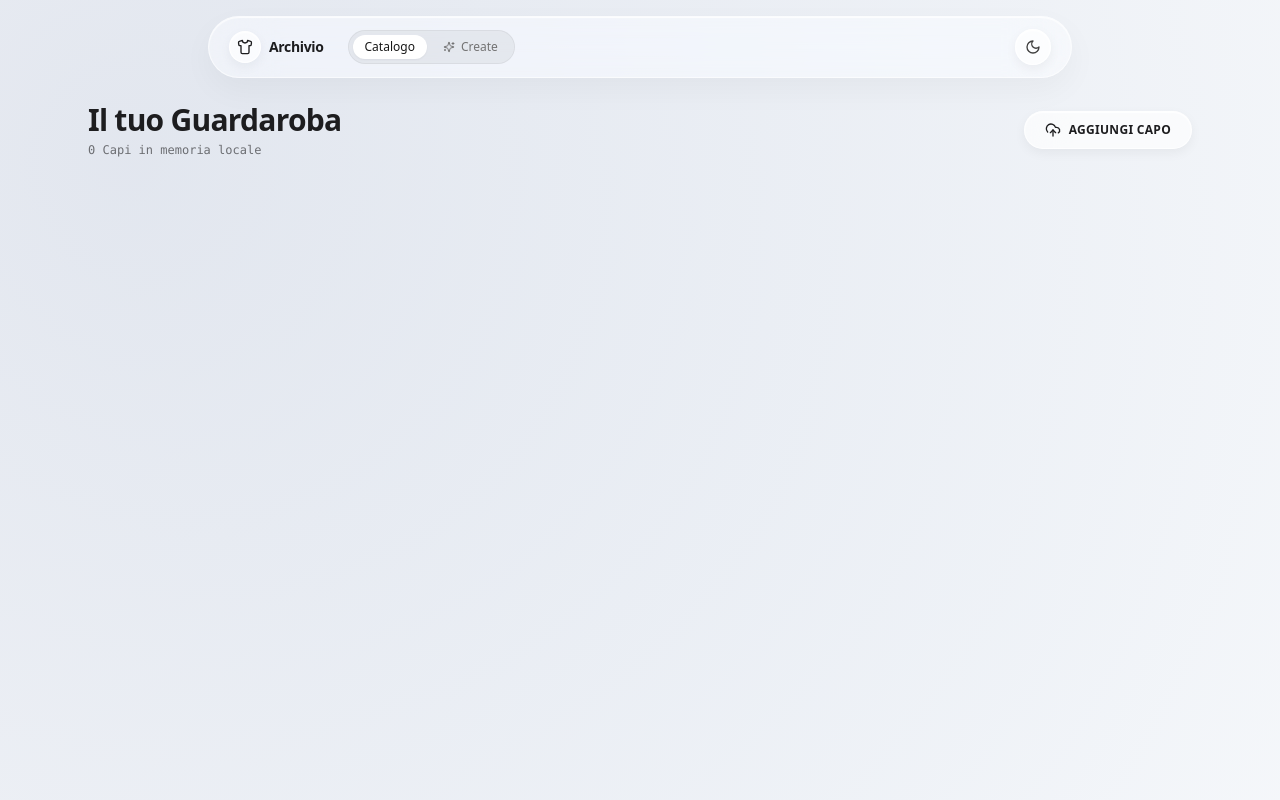
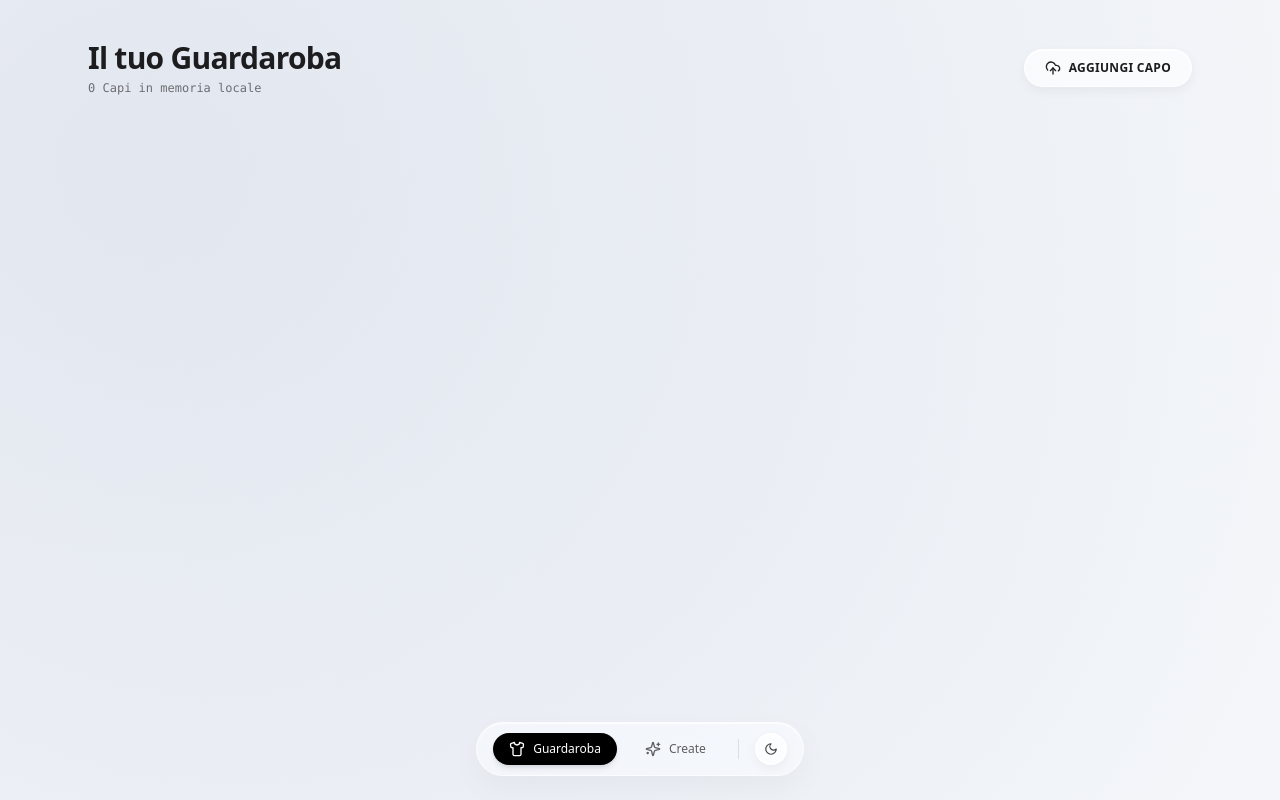
Before and after one commit to zjncoo/clotho, a Next.js app: page / in a window 1280 px wide. Built offline with nearby package versions, Linux system fonts and the light colour scheme.

Commit message:
Refactor Navbar component layout and styles

```diff
--- a/components/Navbar.tsx
+++ b/components/Navbar.tsx
@@ -10,49 +10,42 @@ export default function Navbar() {
   const { theme, toggleTheme } = useTheme();
 
   return (
-    <header className="sticky top-4 z-50 max-w-4xl mx-auto px-4">
-      <nav className="liquid-glass rounded-full px-5 py-3 flex items-center justify-between transition-all duration-300">
-        <div className="flex items-center gap-6">
-          <Link href="/" className="font-semibold text-sm tracking-tight flex items-center gap-2">
-            <div className="w-8 h-8 rounded-full liquid-control flex items-center justify-center">
+    <div className="fixed bottom-6 inset-x-0 z-50 flex justify-center px-4 pointer-events-none">
+      <nav className="liquid-glass pointer-events-auto rounded-full px-4 py-2.5 flex items-center gap-3 shadow-2xl border border-white/20 dark:border-white/10">
+        <Link
+          href="/"
+          className={`px-4 py-2 text-xs font-medium rounded-full transition-all flex items-center gap-2 ${
+            pathname === '/'
+              ? 'bg-black text-white dark:bg-white dark:text-black shadow-md'
+              : 'opacity-70 hover:opacity-100'
+          }`}
+        >
           <Shirt className="w-4 h-4" />
-            </div>
-            <span>Archivio</span>
+          <span>Guardaroba</span>
         </Link>
 
-          <div className="flex items-center gap-1 bg-black/5 dark:bg-white/5 p-1 rounded-full border border-black/5 dark:border-white/5">
         <Link
-              href="/"
-              className={`px-3 py-1 text-xs font-medium rounded-full transition-all ${
-                pathname === '/'
-                  ? 'bg-white dark:bg-neutral-800 shadow-sm text-neutral-900 dark:text-white'
-                  : 'text-neutral-500 hover:text-neutral-900 dark:hover:text-white'
+          href="/create"
+          className={`px-4 py-2 text-xs font-medium rounded-full transition-all flex items-center gap-2 ${
+            pathname === '/create'
+              ? 'bg-black text-white dark:bg-white dark:text-black shadow-md'
+              : 'opacity-70 hover:opacity-100'
           }`}
         >
-              Catalogo
-            </Link>
-            <Link
-              href="/create"
-              className={`px-3 py-1 text-xs font-medium rounded-full transition-all flex items-center gap-1.5 ${
-                pathname === '/create'
-                  ? 'bg-white dark:bg-neutral-800 shadow-sm text-neutral-900 dark:text-white'
-                  : 'text-neutral-500 hover:text-neutral-900 dark:hover:text-white'
-              }`}
-            >
-              <Sparkles className="w-3 h-3" />
+          <Sparkles className="w-4 h-4" />
           <span>Create</span>
         </Link>
-          </div>
-        </div>
+
+        <div className="w-[1px] h-5 bg-black/10 dark:bg-white/10 mx-1" />
 
         <button
           onClick={toggleTheme}
-          aria-label="Cambia tema"
-          className="w-9 h-9 rounded-full liquid-control flex items-center justify-center text-neutral-700 dark:text-neutral-200"
+          aria-label="Toggle tema"
+          className="w-8 h-8 rounded-full liquid-control flex items-center justify-center text-neutral-700 dark:text-neutral-200"
         >
-          {theme === 'dark' ? <Sun className="w-4 h-4" /> : <Moon className="w-4 h-4" />}
+          {theme === 'dark' ? <Sun className="w-3.5 h-3.5" /> : <Moon className="w-3.5 h-3.5" />}
         </button>
       </nav>
-    </header>
+    </div>
   );
 }
```
Lines whose indentation alone changed are shown as unchanged.
